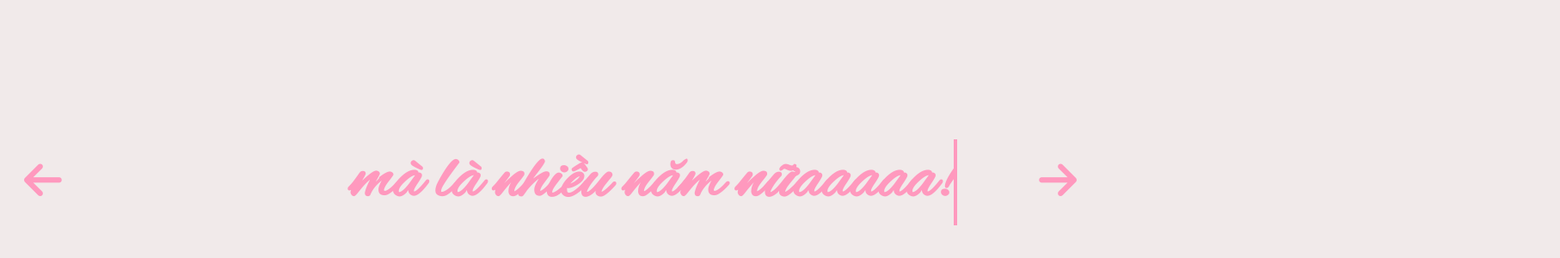
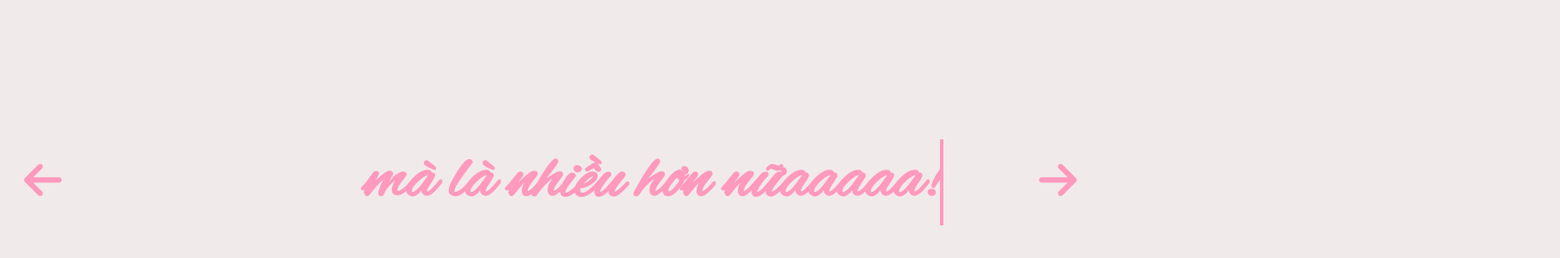
Before and after one commit to kieuduy/One-month-anni, a plain HTML site: page page10.html in a window 1280 px wide. Shown: the part 176-476 px from the top of the page at 86% size, 1814 px wide, since content can reach past the window. Drawn offline with Linux system fonts and the light colour scheme.

Commit message:
Update page10.html

```diff
--- a/page10.html
+++ b/page10.html
@@ -13,7 +13,7 @@
 </head>
 <body>
     <div class="container">
-        <span class="text line-1">mà là nhiều năm nữaaaaa!</span><nav></nav>
+        <span class="text line-1">mà là nhiều hơn nữaaaaa!</span><nav></nav>
     </div>
     <!-- ARROW -->
     <a class="next-arrow" href="page11.html">
```
